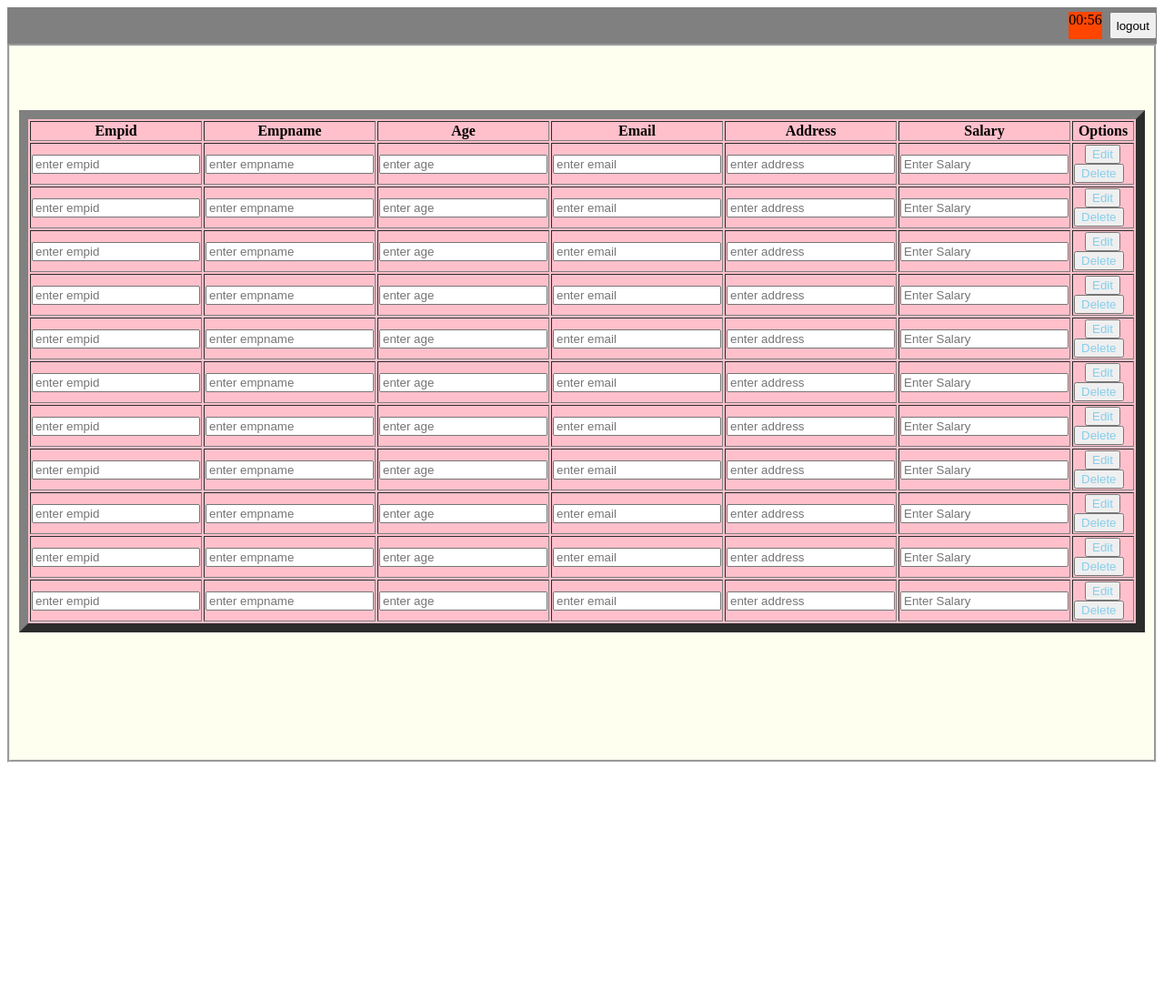
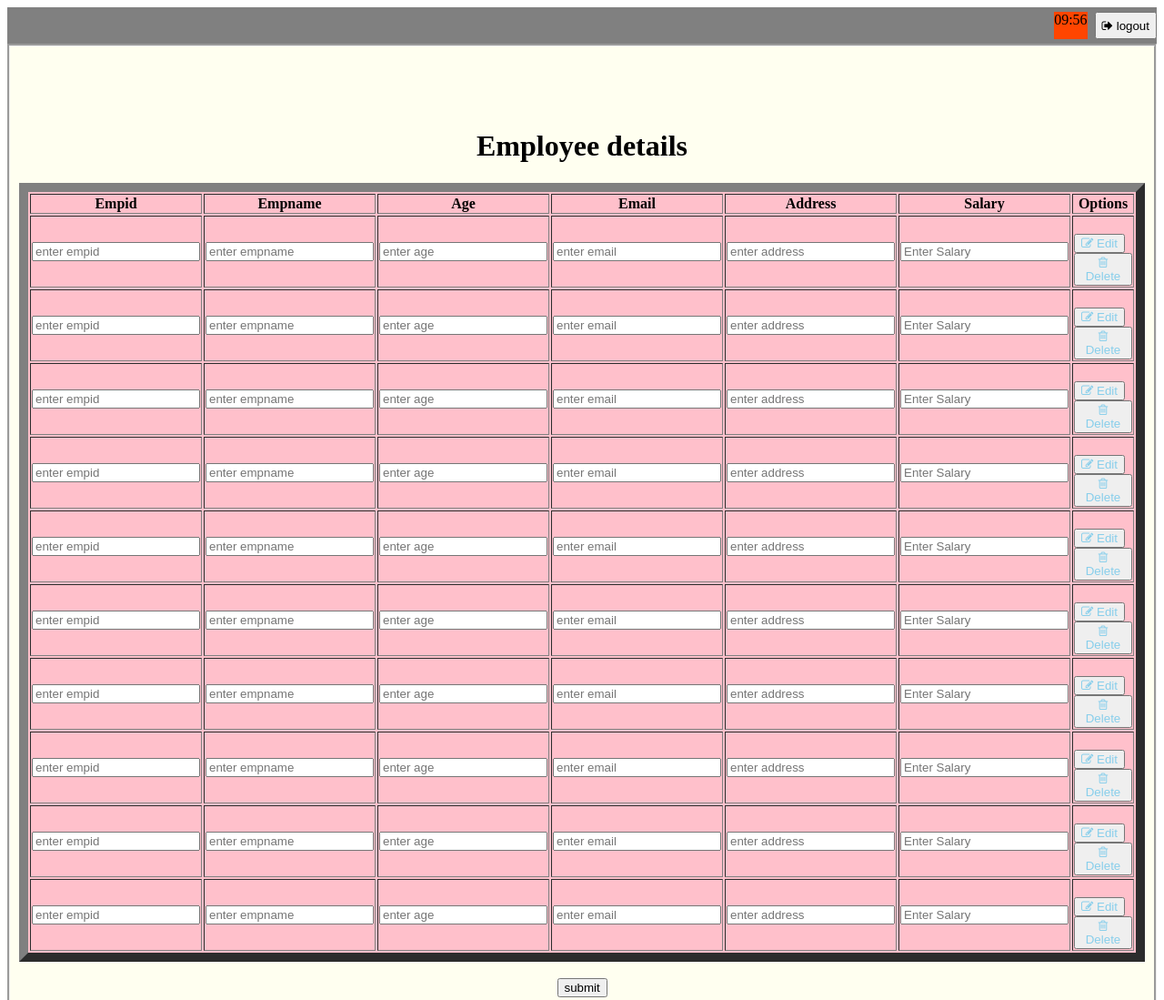
Before and after one commit to T-sashi-pavan/table, a plain HTML site: page index.html in a window 1280 px wide. Shown: the top 1099 px of the page at 91% size. Before the commit the page ends 846 px from the top, so only its background shows below. Drawn offline with Linux system fonts and the light colour scheme.

Commit message:
Update index.html

```diff
--- a/index.html
+++ b/index.html
@@ -4,13 +4,18 @@
 	<meta charset="utf-8">
 	<meta name="viewport" content="width=device-width, initial-scale=1">
 	<title>home work</title>
+	  <link rel="stylesheet" type="text/css" href="https://cdnjs.cloudflare.com/ajax/libs/font-awesome/4.7.0/css/font-awesome.css">
+
 </head>
 <body>
 <div class="container-fluid"  style="display: flex;justify-content: flex-end;padding: 5px 0px 5px;background: gray;">
 	<span id="time" style="height: 30px;background: orangered;">01:00</span>&nbsp&nbsp
-	<button type="logout" style="height: 30px;">logout</button>
+	<button type="logout" style="height: 30px;"><i class="fa fa-sign-out" aria-hidden="true"></i>
+logout</button>
 </div>
 <div style="display:grid;justify-content: space-evenly;border-style: groove;padding: 70px 10px 140px;background: ivory;">
+	<h1 style="text-align: center;">Employee details</h1>
+
 <table border="10"  style="background: pink;">
 	<tr>
 		<th>Empid</th>
@@ -28,7 +33,9 @@
 		<td><input type="Email" name="email" placeholder="enter email"></td>
 		<td><input type="text" name="address" placeholder="enter address"></td>
 		<td><input type="number" name="salary" placeholder="Enter Salary"></td>
-		<td>&nbsp&nbsp&nbsp<button style="color: skyblue;">Edit</button>&nbsp&nbsp<button style="color: skyblue;">Delete</button></td>
+		<td>&nbsp&nbsp&nbsp<button style="color: skyblue;"><i class="fa fa-pencil-square-o" aria-hidden="true"></i>
+Edit</button>&nbsp<button style="color: skyblue;"><i class="fa fa-trash-o" aria-hidden="true"></i>
+Delete</button></td>
 	</tr>
 	<tr>
 		<td><input type="number" name="empid" placeholder="enter empid"></td>
@@ -37,7 +44,9 @@
 		<td><input type="Email" name="email" placeholder="enter email"></td>
 		<td><input type="text" name="address" placeholder="enter address"></td>
 		<td><input type="number" name="salary" placeholder="Enter Salary"></td>
-		<td>&nbsp&nbsp&nbsp<button style="color: skyblue;">Edit</button>&nbsp&nbsp<button style="color: skyblue;">Delete</button></td>
+		<td>&nbsp&nbsp&nbsp<button style="color: skyblue;"><i class="fa fa-pencil-square-o" aria-hidden="true"></i>
+Edit</button>&nbsp<button style="color: skyblue;"><i class="fa fa-trash-o" aria-hidden="true"></i>
+Delete</button></td>
 	</tr>
 	<tr>
 		<td><input type="number" name="empid" placeholder="enter empid"></td>
@@ -46,7 +55,9 @@
 		<td><input type="Email" name="email" placeholder="enter email"></td>
 		<td><input type="text" name="address" placeholder="enter address"></td>
 		<td><input type="number" name="salary" placeholder="Enter Salary"></td>
-		<td>&nbsp&nbsp&nbsp<button style="color: skyblue;">Edit</button>&nbsp&nbsp<button style="color: skyblue;">Delete</button></td>
+		<td>&nbsp&nbsp&nbsp<button style="color: skyblue;"><i class="fa fa-pencil-square-o" aria-hidden="true"></i>
+Edit</button>&nbsp<button style="color: skyblue;"><i class="fa fa-trash-o" aria-hidden="true"></i>
+Delete</button></td>
 	</tr>
 	<tr>
 		<td><input type="number" name="empid" placeholder="enter empid"></td>
@@ -55,7 +66,9 @@
 		<td><input type="Email" name="email" placeholder="enter email"></td>
 		<td><input type="text" name="address" placeholder="enter address"></td>
 		<td><input type="number" name="salary" placeholder="Enter Salary"></td>
-		<td>&nbsp&nbsp&nbsp<button style="color: skyblue;">Edit</button>&nbsp&nbsp<button style="color: skyblue;">Delete</button></td>
+		<td>&nbsp&nbsp&nbsp<button style="color: skyblue;"><i class="fa fa-pencil-square-o" aria-hidden="true"></i>
+Edit</button>&nbsp<button style="color: skyblue;"><i class="fa fa-trash-o" aria-hidden="true"></i>
+Delete</button></td>
 	</tr>
 	<tr>
 		<td><input type="number" name="empid" placeholder="enter empid"></td>
@@ -64,7 +77,9 @@
 		<td><input type="Email" name="email" placeholder="enter email"></td>
 		<td><input type="text" name="address" placeholder="enter address"></td>
 		<td><input type="number" name="salary" placeholder="Enter Salary"></td>
-		<td>&nbsp&nbsp&nbsp<button style="color: skyblue;">Edit</button>&nbsp&nbsp<button style="color: skyblue;">Delete</button></td>
+		<td>&nbsp&nbsp&nbsp<button style="color: skyblue;"><i class="fa fa-pencil-square-o" aria-hidden="true"></i>
+Edit</button>&nbsp<button style="color: skyblue;"><i class="fa fa-trash-o" aria-hidden="true"></i>
+Delete</button></td>
 	</tr>
 	<tr>
 		<td><input type="number" name="empid" placeholder="enter empid"></td>
@@ -73,7 +88,9 @@
 		<td><input type="Email" name="email" placeholder="enter email"></td>
 		<td><input type="text" name="address" placeholder="enter address"></td>
 		<td><input type="number" name="salary" placeholder="Enter Salary"></td>
-		<td>&nbsp&nbsp&nbsp<button style="color: skyblue;">Edit</button>&nbsp&nbsp<button style="color: skyblue;">Delete</button></td>
+		<td>&nbsp&nbsp&nbsp<button style="color: skyblue;"><i class="fa fa-pencil-square-o" aria-hidden="true"></i>
+Edit</button>&nbsp<button style="color: skyblue;"><i class="fa fa-trash-o" aria-hidden="true"></i>
+Delete</button></td>
 	</tr>
 	<tr>
 		<td><input type="number" name="empid" placeholder="enter empid"></td>
@@ -82,7 +99,9 @@
 		<td><input type="Email" name="email" placeholder="enter email"></td>
 		<td><input type="text" name="address" placeholder="enter address"></td>
 		<td><input type="number" name="salary" placeholder="Enter Salary"></td>
-		<td>&nbsp&nbsp&nbsp<button style="color: skyblue;">Edit</button>&nbsp&nbsp<button style="color: skyblue;">Delete</button></td>
+		<td>&nbsp&nbsp&nbsp<button style="color: skyblue;"><i class="fa fa-pencil-square-o" aria-hidden="true"></i>
+Edit</button>&nbsp<button style="color: skyblue;"><i class="fa fa-trash-o" aria-hidden="true"></i>
+Delete</button></td>
 	</tr>
 	<tr>
 		<td><input type="number" name="empid" placeholder="enter empid"></td>
@@ -91,7 +110,9 @@
 		<td><input type="Email" name="email" placeholder="enter email"></td>
 		<td><input type="text" name="address" placeholder="enter address"></td>
 		<td><input type="number" name="salary" placeholder="Enter Salary"></td>
-		<td>&nbsp&nbsp&nbsp<button style="color: skyblue;">Edit</button>&nbsp&nbsp<button style="color: skyblue;">Delete</button></td>
+		<td>&nbsp&nbsp&nbsp<button style="color: skyblue;"><i class="fa fa-pencil-square-o" aria-hidden="true"></i>
+Edit</button>&nbsp<button style="color: skyblue;"><i class="fa fa-trash-o" aria-hidden="true"></i>
+Delete</button></td>
 	</tr>
 	<tr>
 		<td><input type="number" name="empid" placeholder="enter empid"></td>
@@ -100,7 +121,9 @@
 		<td><input type="Email" name="email" placeholder="enter email"></td>
 		<td><input type="text" name="address" placeholder="enter address"></td>
 		<td><input type="number" name="salary" placeholder="Enter Salary"></td>
-		<td>&nbsp&nbsp&nbsp<button style="color: skyblue;">Edit</button>&nbsp&nbsp<button style="color: skyblue;">Delete</button></td>
+		<td>&nbsp&nbsp&nbsp<button style="color: skyblue;"><i class="fa fa-pencil-square-o" aria-hidden="true"></i>
+Edit</button>&nbsp<button style="color: skyblue;"><i class="fa fa-trash-o" aria-hidden="true"></i>
+Delete</button></td>
 	</tr>
 	<tr>
 		<td><input type="number" name="empid" placeholder="enter empid"></td>
@@ -109,18 +132,14 @@
 		<td><input type="Email" name="email" placeholder="enter email"></td>
 		<td><input type="text" name="address" placeholder="enter address"></td>
 		<td><input type="number" name="salary" placeholder="Enter Salary"></td>
-		<td>&nbsp&nbsp&nbsp<button style="color: skyblue;">Edit</button>&nbsp&nbsp<button style="color: skyblue;">Delete</button></td>
+		<td>&nbsp&nbsp&nbsp<button style="color: skyblue;"><i class="fa fa-pencil-square-o" aria-hidden="true"></i>
+Edit</button>&nbsp<button style="color: skyblue;"><i class="fa fa-trash-o" aria-hidden="true"></i>
+Delete</button></td>
 	</tr>
-	<tr>
-		<td><input type="number" name="empid" placeholder="enter empid"></td>
-		<td><input type="text" name="empname" placeholder="enter empname"></td>
-		<td><input type="number" name="age" placeholder="enter age"></td>
-		<td><input type="Email" name="email" placeholder="enter email"></td>
-		<td><input type="text" name="address" placeholder="enter address"></td>
-		<td><input type="number" name="salary" placeholder="Enter Salary"></td>
-		<td>&nbsp&nbsp&nbsp<button style="color: skyblue;">Edit</button>&nbsp&nbsp<button style="color: skyblue;">Delete</button></td>
-	</tr>
-</table>
+</table></br>
+<div style="display: flex;justify-content: center;">
+<button style="width: 55px;">submit</button>
+</div>
 </body>
 <script>
         function startTimer(duration, display) {
@@ -143,7 +162,7 @@
         }
 
         window.onload = function () {
-            const oneMinute = 60;
+            const oneMinute =600;
             const display = document.querySelector('#time');
             startTimer(oneMinute, display);
         };
```
